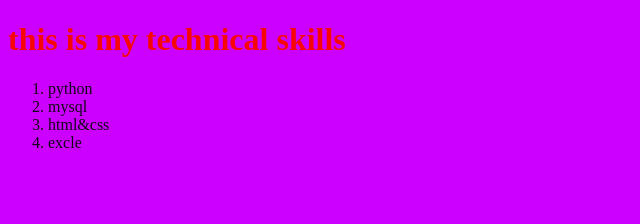
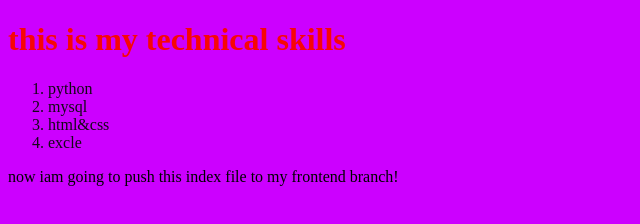
Before and after one commit to HariPrasath501/samplerepo2, a plain HTML site: page index.html in a window 1280 px wide. Shown: the whole page, without its empty margins (0-640 px from the left). Drawn offline with Linux system fonts and the light colour scheme.

Commit message:
feat:pushing this file into frontend branch

```diff
--- a/index.html
+++ b/index.html
@@ -14,5 +14,7 @@
         <li>html&css</li>
         <li>excle</li>
     </ol>
+
+    <p>now iam going to push this index file to my frontend branch! </p>
 </body>
 </html>
```
